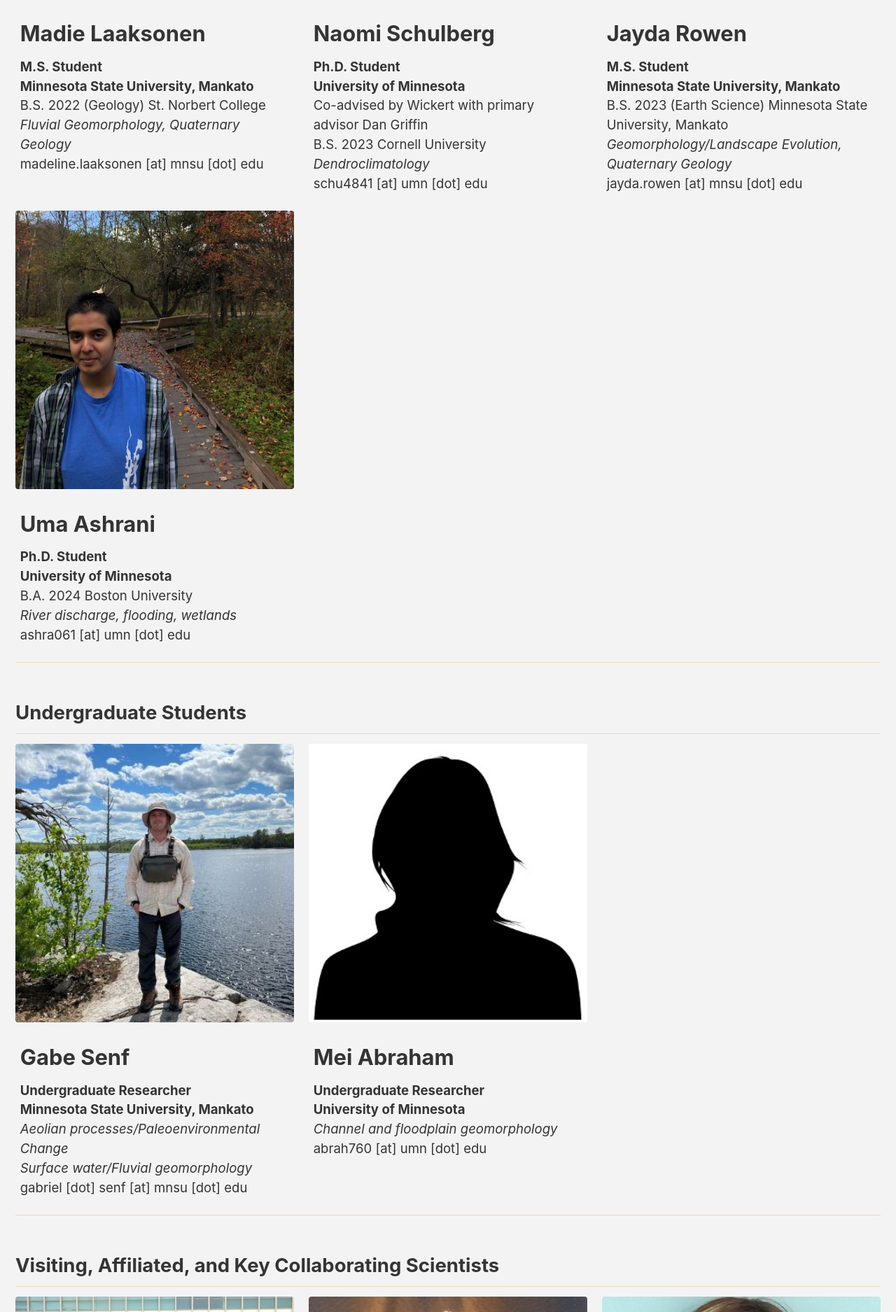
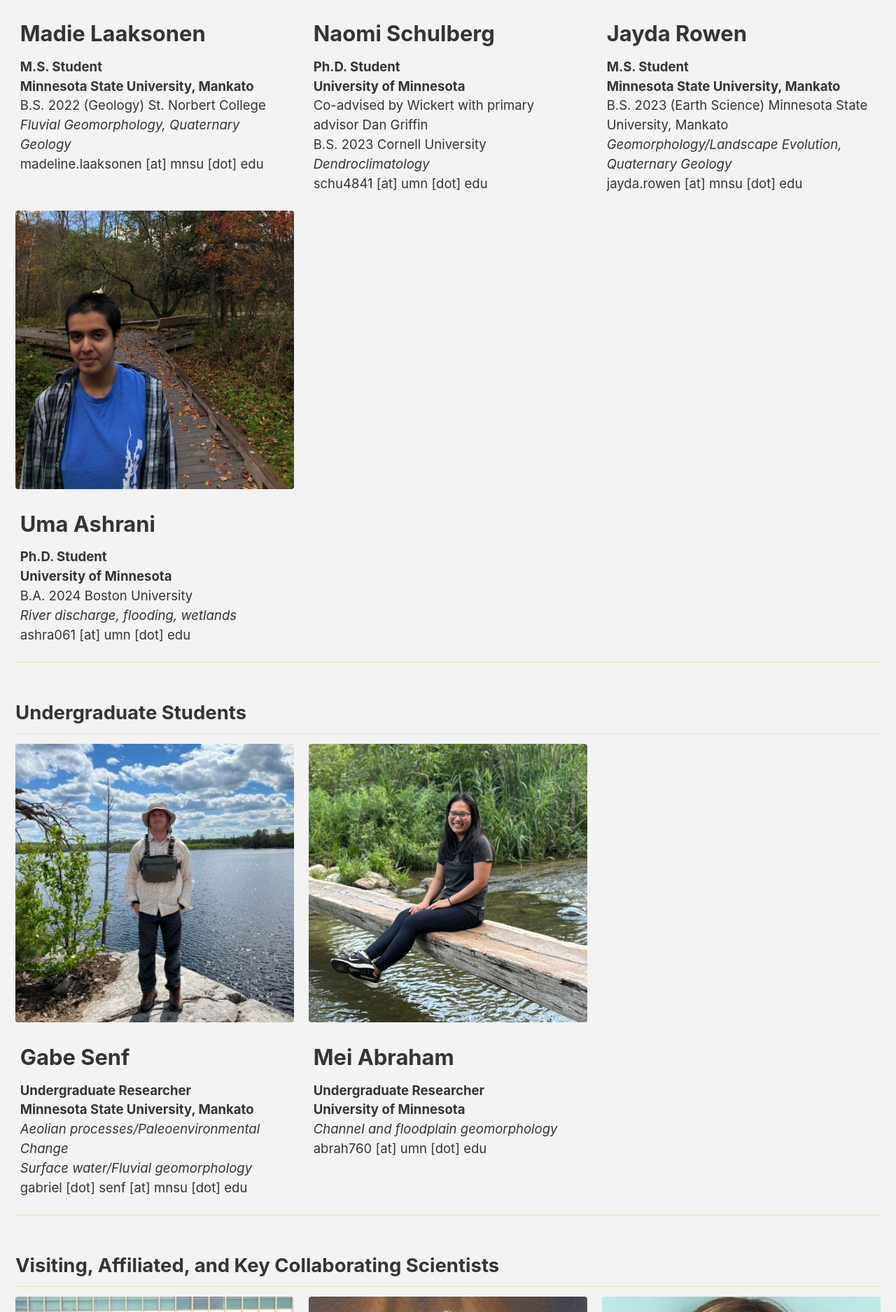
Before and after one commit to MNiMORPH/MNiMORPH.github.io, a Jekyll site: the page built from _pages/people.md, in a window 1280 px wide. Shown: the part 4525-6400 px from the top of the page at 70% size. Built offline with Jekyll 4.4.1, drawn with Linux system fonts in a browser that asks for light colours; cached includes are drawn as plain includes; nearby versions of some CDN libraries.

Commit message:
Mei Abraham photo

```diff
--- a/_pages/people.md
+++ b/_pages/people.md
@@ -166,7 +166,7 @@
               *Surface water/Fluvial geomorphology*<br/>
               gabriel [dot] senf [at] mnsu [dot] edu
               "
-  - image_path: /assets/images/headshots/blank.jpg
+  - image_path: /assets/images/headshots/MeiAbraham_IMG_3177.jpg
     alt: "Mei Abraham"
     title: "Mei Abraham"
     excerpt: "**Undergraduate Researcher**<br/>
```
Also changed, not shown: assets/images/headshots/MeiAbraham_IMG_3177.jpg (added).
